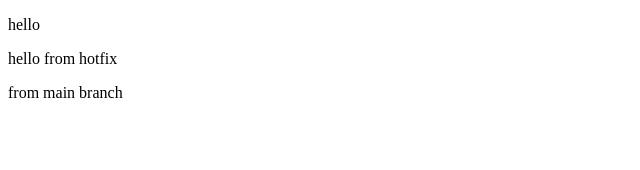
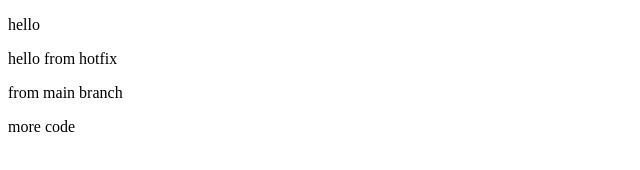
Before and after one commit to PU5HP/github-demo-2, a plain HTML site: page index.html in a window 1280 px wide. Shown: the full height of the page, 0-640 px from the left. Drawn offline with Linux system fonts and the light colour scheme.

Commit message:
Update index.html

```diff
--- a/index.html
+++ b/index.html
@@ -9,5 +9,6 @@
     <p>hello</p>
     <p>hello from hotfix</p>
     <p>from main branch</p>
+    <p>more code</p>
 </body>
 </html>
```
